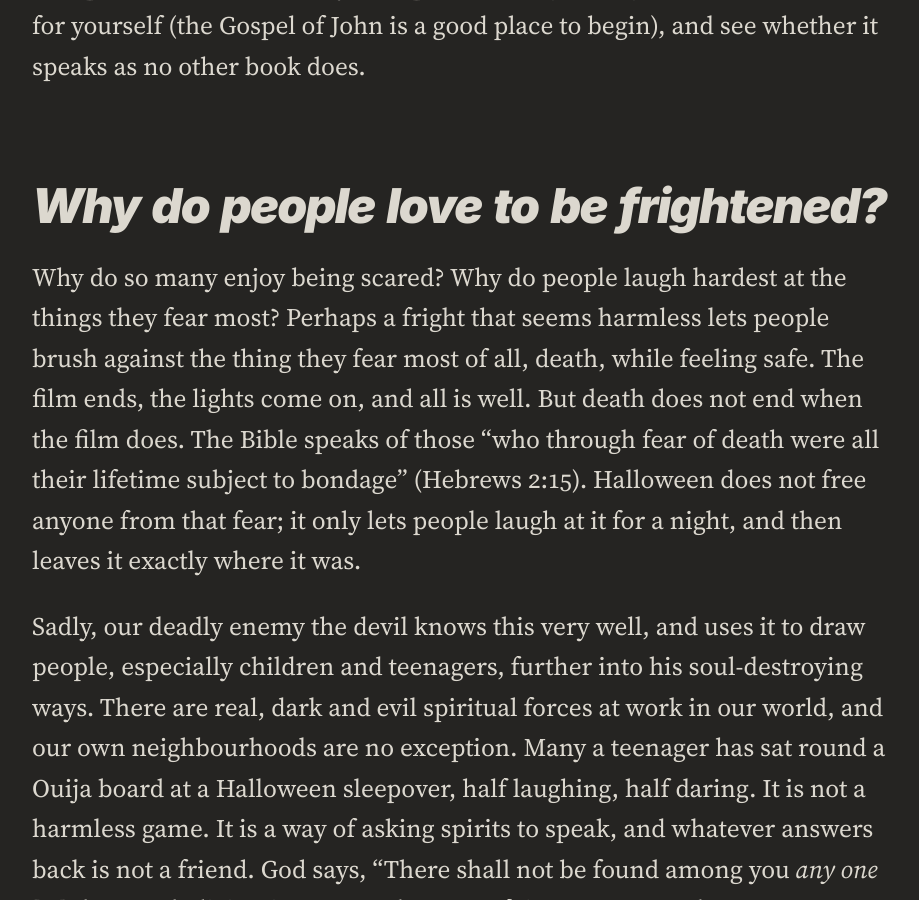
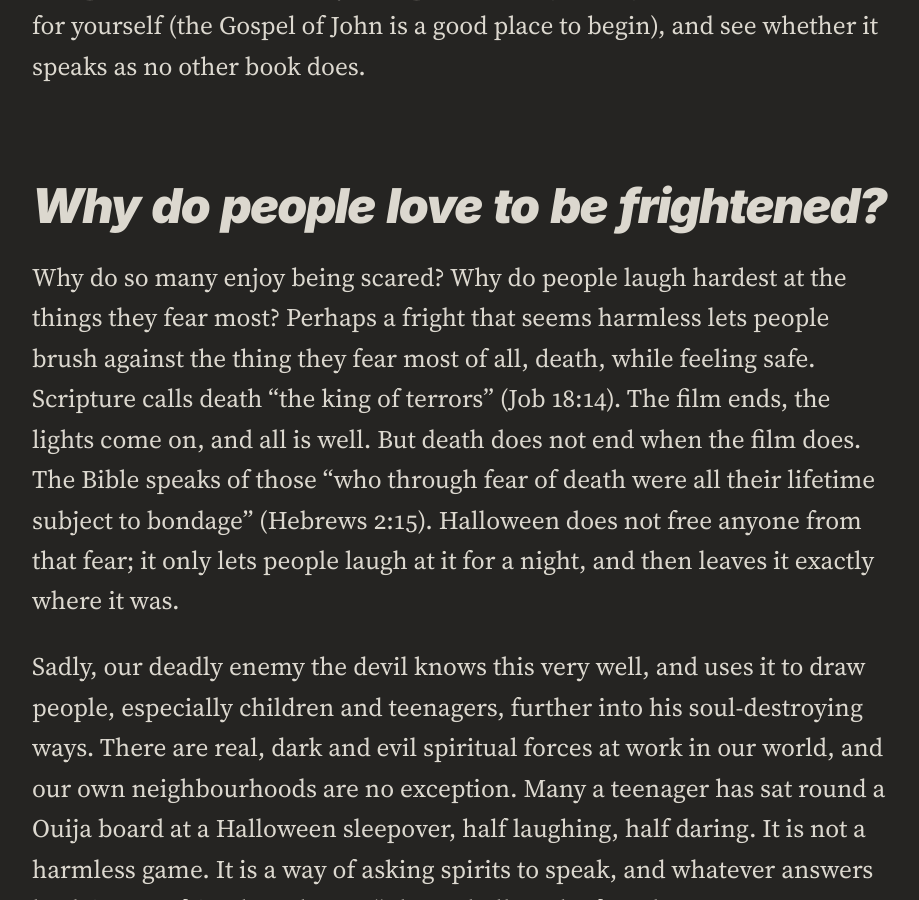
Before and after one commit to ForestWalkUK/truthpeaceandlove, a Jekyll site: the page built from _posts/2026-10-30-afraid-of-the-dark-halloween-light-of-the-world.md, in a window 1280 px wide and 900 px high, scrolled down 8054 px. Shown: the whole window, without its empty margins (16-935 px from the left). Built offline with Jekyll 4.4.1, drawn with Linux system fonts in a browser that asks for light colours.

Commit message:
Update 2026-10-30-afraid-of-the-dark-halloween-light-of-the-world.md
- Added mention and Scripture reference that death is a king of terrors.

```diff
--- a/_posts/2026-10-30-afraid-of-the-dark-halloween-light-of-the-world.md
+++ b/_posts/2026-10-30-afraid-of-the-dark-halloween-light-of-the-world.md
@@ -61,7 +61,7 @@ Prophecy is only one of many such evidences. Consider how the Bible came to be:
 
 ## Why do people love to be frightened?
 
-Why do so many enjoy being scared? Why do people laugh hardest at the things they fear most? Perhaps a fright that seems harmless lets people brush against the thing they fear most of all, death, while feeling safe. The film ends, the lights come on, and all is well. But death does not end when the film does. The Bible speaks of those “who through fear of death were all their lifetime subject to bondage” (Hebrews 2:15). Halloween does not free anyone from that fear; it only lets people laugh at it for a night, and then leaves it exactly where it was.
+Why do so many enjoy being scared? Why do people laugh hardest at the things they fear most? Perhaps a fright that seems harmless lets people brush against the thing they fear most of all, death, while feeling safe. Scripture calls death “the king of terrors” (Job 18:14). The film ends, the lights come on, and all is well. But death does not end when the film does. The Bible speaks of those “who through fear of death were all their lifetime subject to bondage” (Hebrews 2:15). Halloween does not free anyone from that fear; it only lets people laugh at it for a night, and then leaves it exactly where it was.
 
 Sadly, our deadly enemy the devil knows this very well, and uses it to draw people, especially children and teenagers, further into his soul-destroying ways. There are real, dark and evil spiritual forces at work in our world, and our own neighbourhoods are no exception. Many a teenager has sat round a Ouija board at a Halloween sleepover, half laughing, half daring. It is not a harmless game. It is a way of asking spirits to speak, and whatever answers back is not a friend. God says, “There shall not be found among you *any one* […] that useth divination, *or* an observer of times, or an enchanter, or a witch, Or a charmer, or a consulter with familiar spirits, or a wizard, or a necromancer. For all that do these things *are* an abomination unto the LORD […]” (Deuteronomy 18:10-12).
 
```
